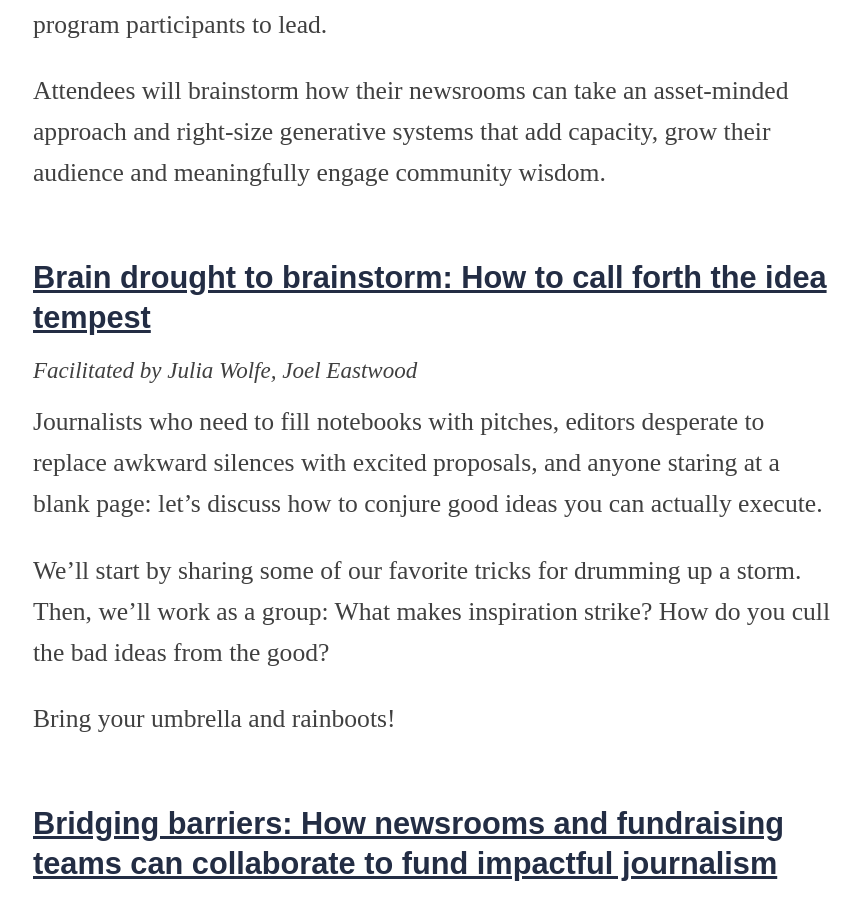
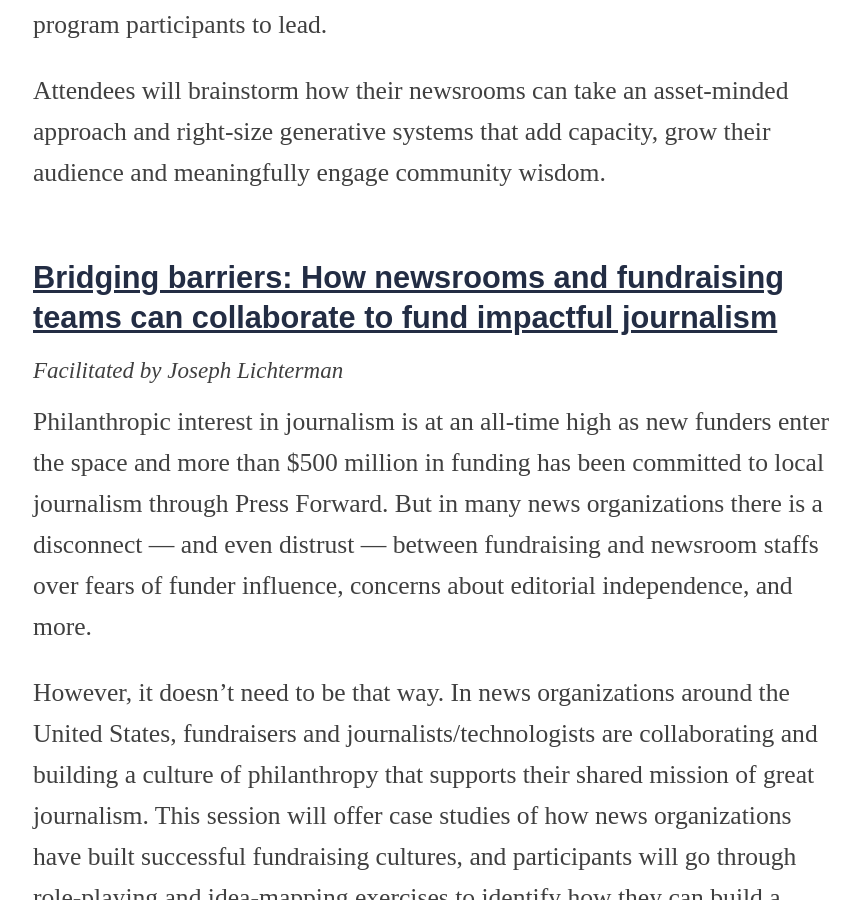
Before and after one commit to OpenNews/srccon-2024, a Jekyll site: the page built from program.md, in a window 1280 px wide and 900 px high, scrolled down 3018 px. Shown: the whole window, without its empty margins (207-1067 px from the left). Built offline with Jekyll 4.4.1, drawn with Linux system fonts in a browser that asks for light colours; nearby versions of some CDN libraries; some web fonts are replaced.

Commit message:
update program

```diff
--- a/_data/sessions.yml
+++ b/_data/sessions.yml
@@ -10,12 +10,6 @@
     "title": "Beyond the letter to the editor: Engaging and equipping community in your newsgathering process",
     "facilitators": "India Daniels, Grace Del Vecchio, Natalie Frazier",
     "description": "Since 2017, City Bureau has trained and paid hundreds of inquisitive Chicagoans to document local government meetings and explore other civic issues. It has also partnered with organizations to bring the Chicago Documenters model to 18 (and counting) communities across the country.\n\nIn this session, Chicago Documenters staff will share what we’ve learned from equipping non-journalists with journalism skills as the program has evolved from an open-ended experiment to a civic institution with stakeholders. By developing fact-checking, editing, surveying and other pathways for Chicago Documenters — most of whom are not journalists — we’re turning the challenge of scaling up capacity into new opportunities for program participants to lead.\n\nAttendees will brainstorm how their newsrooms can take an asset-minded approach and right-size generative systems that add capacity, grow their audience and meaningfully engage community wisdom."
-  },
-  {
-    "id": "idea-tempest",
-    "title": "Brain drought to brainstorm: How to call forth the idea tempest",
-    "facilitators": "Julia Wolfe, Joel Eastwood",
-    "description": "Journalists who need to fill notebooks with pitches, editors desperate to replace awkward silences with excited proposals, and anyone staring at a blank page: let's discuss how to conjure good ideas you can actually execute. \n\nWe'll start by sharing some of our favorite tricks for drumming up a storm. Then, we'll work as a group: What makes inspiration strike? How do you cull the bad ideas from the good?\n \nBring your umbrella and rainboots!"
   },
   {
     "id": "bridging-barriers-fundraising",
```
